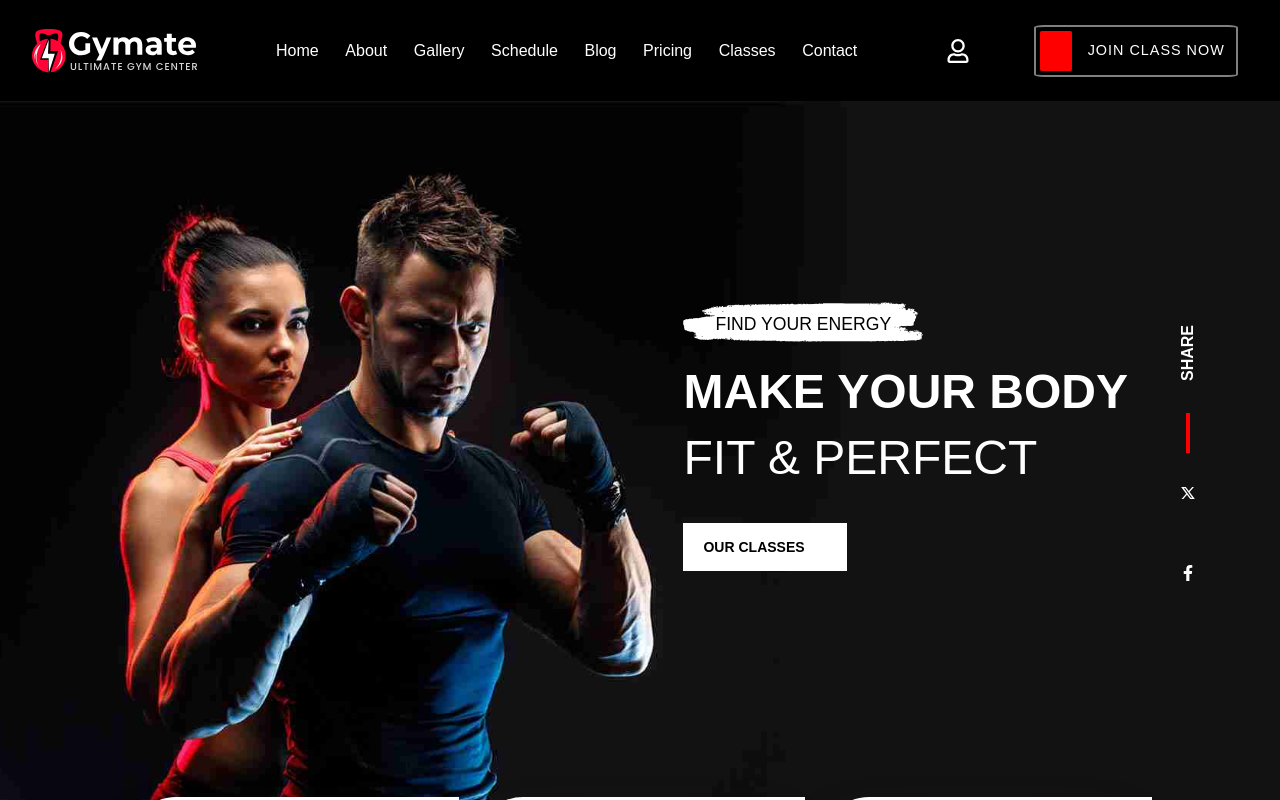
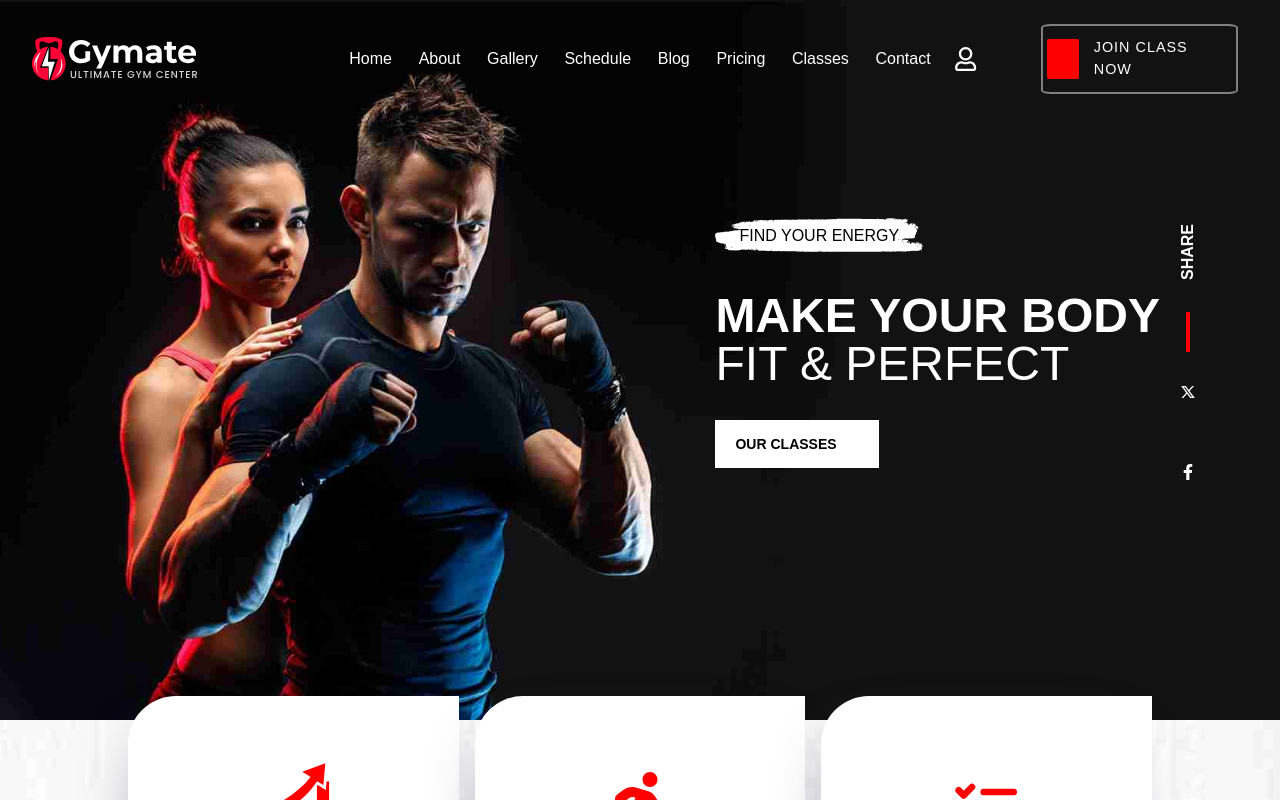
Before and after one commit to PawelWydra/Gymate-main, a React (Create React App) app: page / in a window 1280 px wide. Shown: the top 800 px of the page. Built offline with nearby package versions, Linux system fonts and the light colour scheme; some icons are missing.

Commit message:
feat: add fixed navbar with black bg

```diff
--- a/src/components/navbar/navbar.jsx
+++ b/src/components/navbar/navbar.jsx
@@ -1,4 +1,5 @@
 import "./navbar.css";
+import React, { useState, useEffect } from "react";
 import mainLogo from "../../assets/images/logo/logo.svg";
 import { FaRegUser } from "react-icons/fa";
 import { FaChartBar } from "react-icons/fa6";
@@ -6,6 +7,26 @@ import { FaPlus } from "react-icons/fa6";
 import { GiHamburgerMenu } from "react-icons/gi";
 
 function Navbar() {
+  const [isScrolled, setIsScrolled] = useState(false);
+
+  useEffect(() => {
+    function handleScroll() {
+      const scrollPosition = window.scrollY;
+      const triggerPosition = window.innerHeight * 0.9; // 90vh
+
+      if (scrollPosition > triggerPosition) {
+        setIsScrolled(true);
+      } else {
+        setIsScrolled(false);
+      }
+    }
+
+    window.addEventListener("scroll", handleScroll);
+    return () => {
+      window.removeEventListener("scroll", handleScroll);
+    };
+  }, []);
+
   const menuItems = [
     "Home",
     "About",
@@ -18,16 +39,22 @@ function Navbar() {
   ];
 
   return (
-    <div className="navbar-container">
-      <div className="">
+    <div
+      className={`navbar-container fixed w-full ${
+        isScrolled ? "bg-black" : ""
+      } z-50 transition duration-300 ease-in-out`}
+    >
+      <div className="flex-1">
         <img src={mainLogo} alt="logo" />
       </div>
-      <ul className="hidden lg:flex w-1/2 justify-around">
+      <ul className="hidden lg:flex flex-[2_2] max-w-3xl justify-around">
         {menuItems.map((item, index) => (
-          <li key={index} className="">{item}</li>
+          <li key={index} className="">
+            {item}
+          </li>
         ))}
       </ul>
-      <div className="navbar-login ">
+      <div className="navbar-login flex-1">
         <GiHamburgerMenu size={30} className="lg:hidden" />
         <FaRegUser className="login-icon-item" />
         <FaChartBar className="login-icon-item" />
--- a/src/components/title/title.css
+++ b/src/components/title/title.css
@@ -13,35 +13,17 @@
   display: flex;
   justify-content: space-around;
   align-items: center;
-  gap: 2rem;
 }
 .title-item {
   position: relative;
   display: flex;
   flex-direction: column;
-  text-wrap: nowrap;
-  gap: 2rem;
 }
 .title-item h1 {
   margin-top: 0.5rem;
 }
-.title-item p {
-  position: absolute;
-  left: 2rem;
-  top: -2.5rem;
-  font-size: 1.2rem;
-  z-index: 1;
-  color: black;
-  font-size: 1.1rem;
-  margin-bottom: 2rem;
-}
 
 .title-image {
-  position: absolute;
-  top: -3.3rem;
-  left: 0rem;
-  height: 3rem;
-  width: 15rem;
   -webkit-filter: brightness(0) invert(1);
 }
 
--- a/src/components/title/title.jsx
+++ b/src/components/title/title.jsx
@@ -9,13 +9,15 @@ function Title() {
   return (
     <div className="title-container justify-center lg:justify-end">
       <div className="title-content">
-        <div className="title-item items-center md:items-start">
-          <p>FIND YOUR ENERGY</p>
-          <img src={titleImage} alt="" className="title-image" />
-          <h1 className="text-5xl leading-snug md:text-left font-semibold">
+        <div className="title-item items-center md:items-start gap-4 md:gap-8">
+          <div className="relative w-56 md:w-1/2 ">
+            <img src={titleImage} alt="" className="title-image bottom-0 absolute" />
+            <p className="bottom-1 left-6 absolute z-10 text-black">FIND YOUR ENERGY</p>
+          </div>
+          <h1 className=" text-6xl md:text-5xl leading-snug text-center md:text-left font-semibold">
             MAKE YOUR BODY
             <br />
-            <span className="font-[300]">FIT & PERFECT</span>
+            <span className="font-[300]  md:text-right">FIT & PERFECT</span>
           </h1>
           <div className="btn-container">
             <BtnWithRedArrow text={"OUR CLASSES"} />
```
